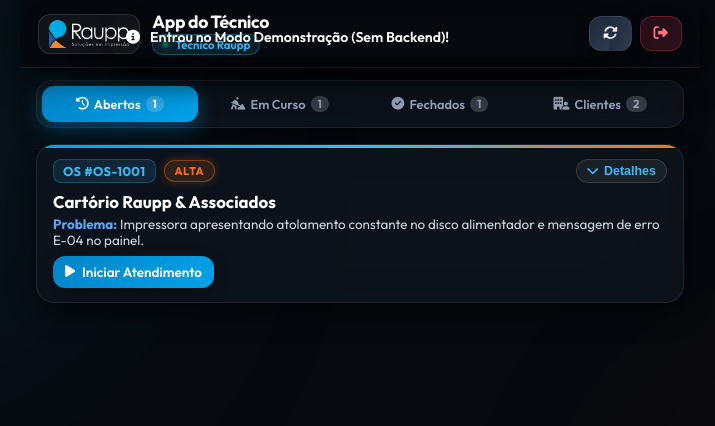
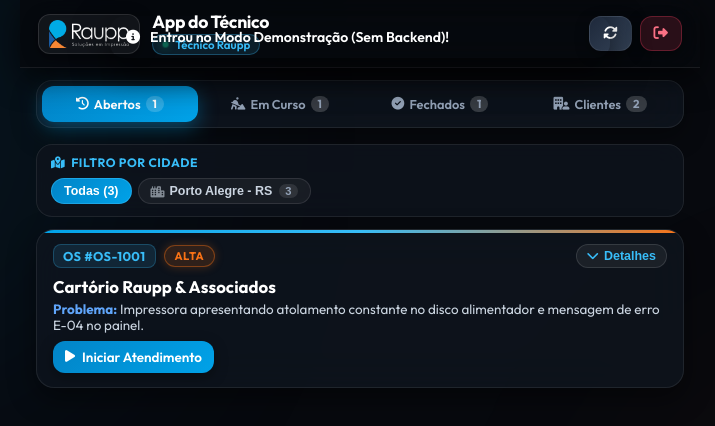
Before and after one commit to suporteraupp/raupp-tecnico-app, a React (Vite) app: page / in a window 1280 px wide. Both pictures are taken after a click on the button "Entrar em Modo Demonstração (Offline)". Shown: the top 426 px of the page, without its empty margins (280-995 px from the left). Built offline with nearby package versions, Linux system fonts and the light colour scheme; no server answers.

Commit message:
feat: adicionado filtro dinamico por cidade para Ordens de Servico e Clientes

```diff
--- a/src/App.jsx
+++ b/src/App.jsx
@@ -5,6 +5,7 @@
 import { TabNav } from './components/TabNav';
 import { OsCard } from './components/OsCard';
 import { ClientList } from './components/ClientList';
+import { CityFilter } from './components/CityFilter';
 import { SignatureModal } from './components/SignatureModal';
 import { Toast } from './components/Toast';
 
@@ -13,6 +14,7 @@
   const [chamados, setChamados] = useState([]);
   const [parceiros, setParceiros] = useState([]);
   const [currentTab, setCurrentTab] = useState('aberto');
+  const [selectedCity, setSelectedCity] = useState('');
   const [loading, setLoading] = useState(true);
   const [loadingParceiros, setLoadingParceiros] = useState(false);
   const [activeOsForSignature, setActiveOsForSignature] = useState(null);
@@ -66,6 +68,7 @@
     setUserState(null);
     setChamados([]);
     setParceiros([]);
+    setSelectedCity('');
   };
 
   const handleStartOs = async (osId) => {
@@ -105,15 +108,46 @@
     );
   }
 
-  // Filtragem e Contadores
-  const abertos = chamados.filter(c => c.status_chamado === 'aberto');
-  const emCurso = chamados.filter(c => c.status_chamado === 'em_atendimento');
-  const concluidos = chamados.filter(c => c.status_chamado === 'concluido');
-  const filteredList = chamados.filter(c => c.status_chamado === currentTab);
+  // Extração de Cidades Únicas com Contadores
+  const citiesMap = {};
+
+  chamados.forEach(c => {
+    const loc = c.parceiro_localizacao || {};
+    const parceiro = c.parceiro || {};
+    const city = (loc.end_cidade || parceiro.end_cidade || '').trim();
+    if (city) {
+      const key = city.toUpperCase();
+      if (!citiesMap[key]) {
+        citiesMap[key] = { name: city, count: 0 };
+      }
+      citiesMap[key].count += 1;
+    }
+  });
+
+  const availableCities = Object.values(citiesMap).sort((a, b) => b.count - a.count);
+
+  // Filtragem por Cidade
+  const filteredByCityChamados = selectedCity
+    ? chamados.filter(c => {
+        const loc = c.parceiro_localizacao || {};
+        const parceiro = c.parceiro || {};
+        const city = (loc.end_cidade || parceiro.end_cidade || '').toLowerCase();
+        return city.includes(selectedCity.toLowerCase());
+      })
+    : chamados;
+
+  const abertos = filteredByCityChamados.filter(c => c.status_chamado === 'aberto');
+  const emCurso = filteredByCityChamados.filter(c => c.status_chamado === 'em_atendimento');
+  const concluidos = filteredByCityChamados.filter(c => c.status_chamado === 'concluido');
+  const filteredList = filteredByCityChamados.filter(c => c.status_chamado === currentTab);
+
+  const filteredByCityParceiros = selectedCity
+    ? parceiros.filter(p => (p.end_cidade || '').toLowerCase().includes(selectedCity.toLowerCase()))
+    : parceiros;
 
   return (
     <div className="app-container">
-      {/* Background Decorativo Raupp ERP (Blobs de luz Azul e Laranja) */}
+      {/* Background Decorativo Raupp ERP */}
       <div className="bg-decor bg-decor-1"></div>
       <div className="bg-decor bg-decor-2"></div>
 
@@ -128,13 +162,22 @@
           abertos: abertos.length,
           emCurso: emCurso.length,
           concluidos: concluidos.length,
-          clientes: parceiros.length
+          clientes: filteredByCityParceiros.length
         }}
       />
 
+      {/* Componente de Filtro por Cidade */}
+      {!loading && (
+        <CityFilter
+          selectedCity={selectedCity}
+          onSelectCity={setSelectedCity}
+          cities={availableCities}
+        />
+      )}
+
       <main style={{ minHeight: '300px', position: 'relative', zIndex: 10 }}>
         {currentTab === 'clientes' ? (
-          <ClientList parceiros={parceiros} loading={loadingParceiros} />
+          <ClientList parceiros={parceiros} loading={loadingParceiros} selectedCity={selectedCity} />
         ) : loading ? (
           <div style={{ textAlign: 'center', padding: '50px 20px', color: '#94a3b8' }}>
             <i className="fa-solid fa-spinner fa-spin fa-2x" style={{ color: '#00a2e8' }}></i>
@@ -143,7 +186,11 @@
         ) : filteredList.length === 0 ? (
           <div style={{ textAlign: 'center', padding: '60px 20px', color: '#94a3b8' }}>
             <i className="fa-solid fa-folder-open fa-3x" style={{ opacity: 0.5 }}></i>
-            <p style={{ marginTop: '12px', fontWeight: 500 }}>Nenhuma Ordem de Serviço nesta aba.</p>
+            <p style={{ marginTop: '12px', fontWeight: 500 }}>
+              {selectedCity
+                ? `Nenhuma Ordem de Serviço na cidade de ${selectedCity} nesta aba.`
+                : 'Nenhuma Ordem de Serviço nesta aba.'}
+            </p>
           </div>
         ) : (
           filteredList.map(os => (
--- /dev/null
+++ b/src/components/CityFilter.jsx
@@ -0,0 +1,120 @@
+import React from 'react';
+
+export function CityFilter({ selectedCity, onSelectCity, cities }) {
+  if (!cities || cities.length === 0) return null;
+
+  return (
+    <div
+      style={{
+        margin: '0 16px 12px 16px',
+        padding: '10px 14px',
+        background: 'rgba(15, 20, 30, 0.75)',
+        backdropFilter: 'blur(16px)',
+        WebkitBackdropFilter: 'blur(16px)',
+        borderRadius: '16px',
+        border: '1px solid rgba(255, 255, 255, 0.08)',
+        display: 'flex',
+        flexDirection: 'column',
+        gap: '8px'
+      }}
+    >
+      <div style={{ display: 'flex', justifyContent: 'space-between', alignItems: 'center' }}>
+        <span style={{ fontSize: '0.76rem', fontWeight: 700, color: '#38bdf8', textTransform: 'uppercase', letterSpacing: '0.04em', display: 'flex', alignItems: 'center', gap: '6px' }}>
+          <i className="fa-solid fa-map-location-dot" style={{ color: '#38bdf8' }}></i>
+          Filtro por Cidade
+        </span>
+
+        {selectedCity && (
+          <button
+            onClick={() => onSelectCity('')}
+            style={{
+              background: 'rgba(244, 63, 94, 0.15)',
+              border: '1px solid rgba(244, 63, 94, 0.3)',
+              color: '#fb7185',
+              padding: '2px 8px',
+              borderRadius: '12px',
+              fontSize: '0.72rem',
+              fontWeight: 600,
+              cursor: 'pointer',
+              display: 'flex',
+              alignItems: 'center',
+              gap: '4px'
+            }}
+          >
+            <i className="fa-solid fa-xmark"></i> Limpar Filtro
+          </button>
+        )}
+      </div>
+
+      {/* Carrossel / Lista de Chips de Cidades */}
+      <div
+        style={{
+          display: 'flex',
+          gap: '6px',
+          overflowX: 'auto',
+          paddingBottom: '2px',
+          scrollbarWidth: 'none',
+          msOverflowStyle: 'none'
+        }}
+      >
+        <button
+          onClick={() => onSelectCity('')}
+          style={{
+            padding: '5px 12px',
+            borderRadius: '20px',
+            border: selectedCity === '' ? '1px solid rgba(56, 189, 248, 0.5)' : '1px solid rgba(255, 255, 255, 0.1)',
+            background: selectedCity === '' ? 'linear-gradient(135deg, #0284c7, #00a2e8)' : 'rgba(255, 255, 255, 0.05)',
+            color: selectedCity === '' ? '#ffffff' : '#94a3b8',
+            fontSize: '0.78rem',
+            fontWeight: 600,
+            cursor: 'pointer',
+            whiteSpace: 'nowrap',
+            transition: 'all 0.15s ease'
+          }}
+        >
+          Todas ({cities.reduce((acc, c) => acc + c.count, 0)})
+        </button>
+
+        {cities.map((item) => {
+          const isActive = selectedCity.toLowerCase() === item.name.toLowerCase();
+          return (
+            <button
+              key={item.name}
+              onClick={() => onSelectCity(isActive ? '' : item.name)}
+              style={{
+                padding: '5px 12px',
+                borderRadius: '20px',
+                border: isActive ? '1px solid rgba(56, 189, 248, 0.5)' : '1px solid rgba(255, 255, 255, 0.1)',
+                background: isActive ? 'linear-gradient(135deg, #0284c7, #00a2e8)' : 'rgba(255, 255, 255, 0.05)',
+                color: isActive ? '#ffffff' : '#cbd5e1',
+                fontSize: '0.78rem',
+                fontWeight: 600,
+                cursor: 'pointer',
+                whiteSpace: 'nowrap',
+                display: 'flex',
+                alignItems: 'center',
+                gap: '5px',
+                transition: 'all 0.15s ease'
+              }}
+            >
+              <i className="fa-solid fa-city" style={{ fontSize: '0.7rem', opacity: isActive ? 1 : 0.6 }}></i>
+              {item.name}
+              <span
+                style={{
+                  fontSize: '0.7rem',
+                  padding: '1px 6px',
+                  borderRadius: '10px',
+                  background: isActive ? 'rgba(255, 255, 255, 0.25)' : 'rgba(255, 255, 255, 0.1)',
+                  color: isActive ? '#fff' : '#94a3b8',
+                  marginLeft: '2px'
+                }}
+              >
+                {item.count}
+              </span>
+            </button>
+          );
+        })}
+      </div>
+    </div>
+  );
+}
--- a/src/components/ClientList.jsx
+++ b/src/components/ClientList.jsx
@@ -1,6 +1,6 @@
 import React, { useState } from 'react';
 
-export function ClientList({ parceiros, loading }) {
+export function ClientList({ parceiros, loading, selectedCity }) {
   const [searchTerm, setSearchTerm] = useState('');
   const [expandedId, setExpandedId] = useState(null);
 
@@ -9,6 +9,11 @@
   };
 
   const filteredParceiros = parceiros.filter((p) => {
+    if (selectedCity) {
+      const cityMatches = (p.end_cidade || '').toLowerCase() === selectedCity.toLowerCase();
+      if (!cityMatches) return false;
+    }
+
     const term = searchTerm.toLowerCase();
     const nome = (p.nome_principal || '').toLowerCase();
     const fantasia = (p.nome_secundario || '').toLowerCase();
```
